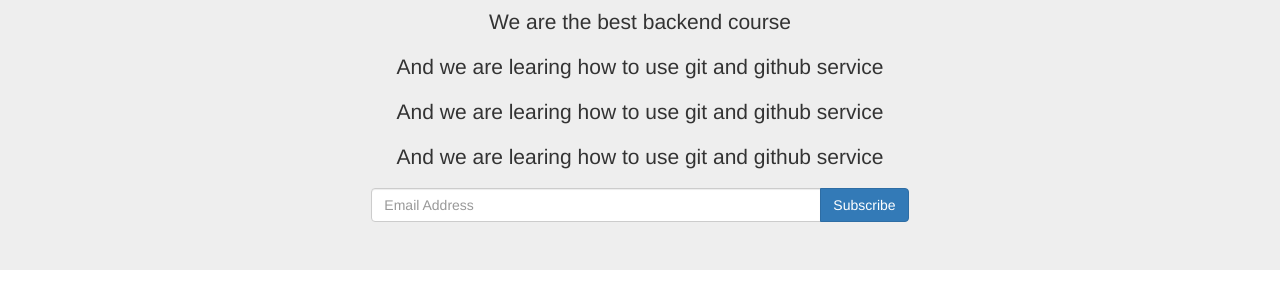
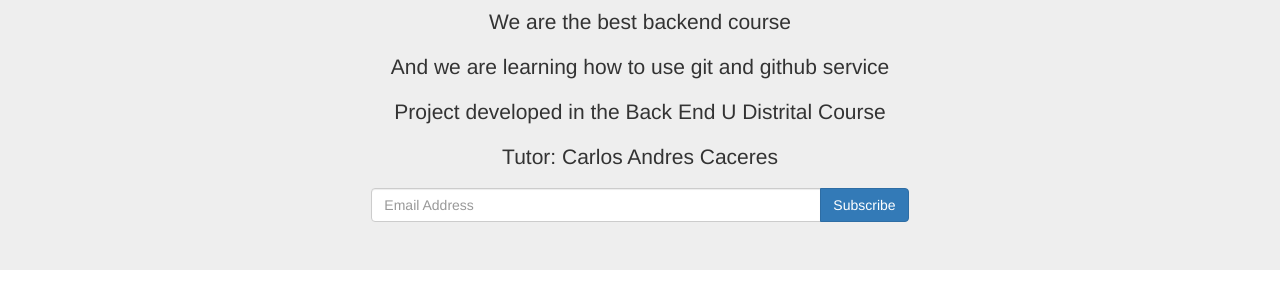
Before and after one commit to carloscaceres2093/BackEnd_Resources, a plain HTML site: page index.html in a window 1280 px wide. Shown: the part 190-498 px from the top of the page. Drawn offline with nearby package versions, Linux system fonts and the light colour scheme.

Commit message:
Modify messages on the Index page

```diff
--- a/index.html
+++ b/index.html
@@ -16,9 +16,9 @@
     <div class="jumbotron text-center">
         <h1>Welcome to My WebPage</h1>
         <p>We are the best backend course</p>
-        <p>And we are learing how to use git and github service</p>
-        <p>And we are learing how to use git and github service</p>
-        <p>And we are learing how to use git and github service</p>
+        <p>And we are learning how to use git and github service</p>
+        <p>Project developed in the Back End U Distrital Course</p>
+        <p>Tutor: Carlos Andres Caceres</p>
         <div class="row">
             <div class="col-sm-8 col-sm-offset-2 ">
                 <div id="alertContainer"></div>
```
